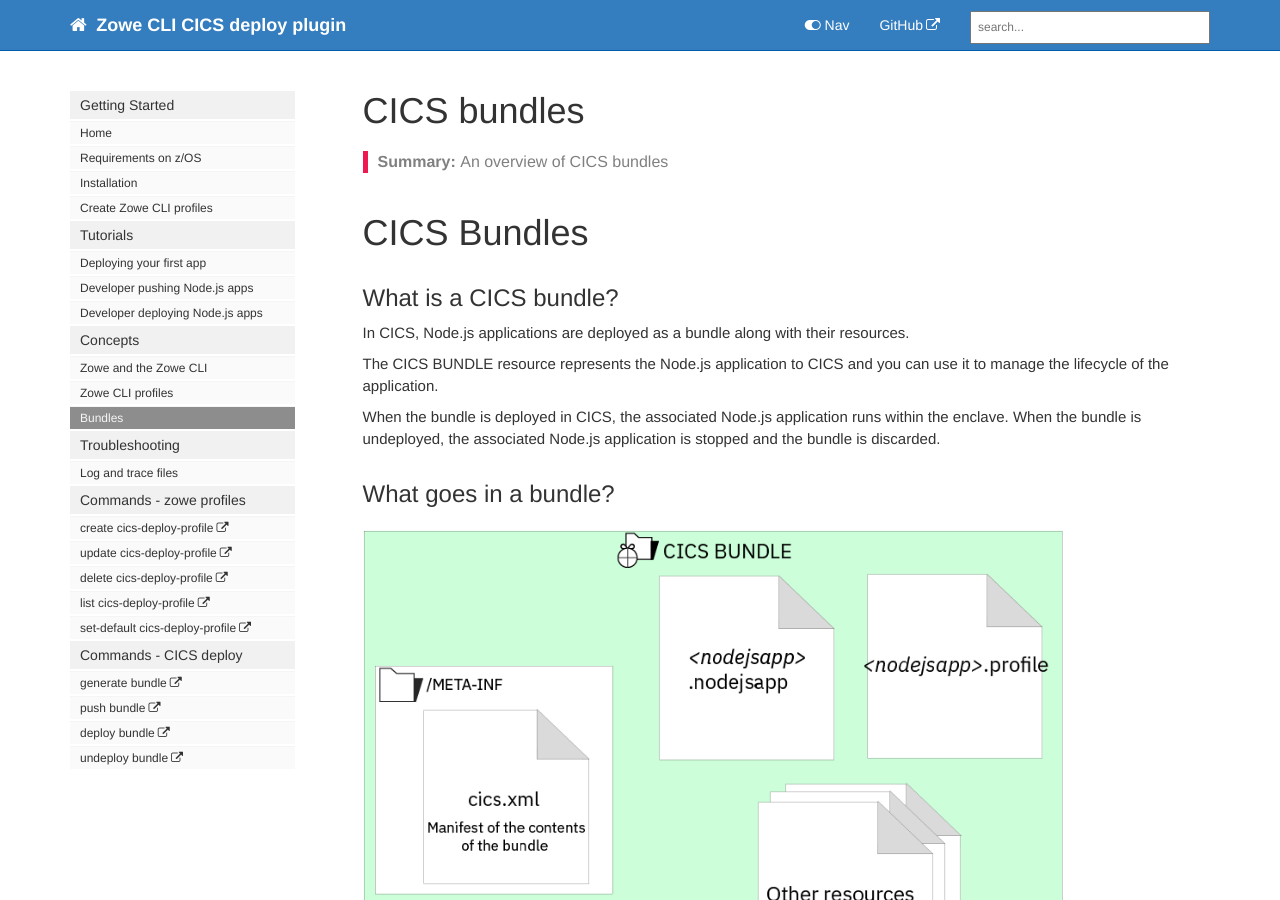
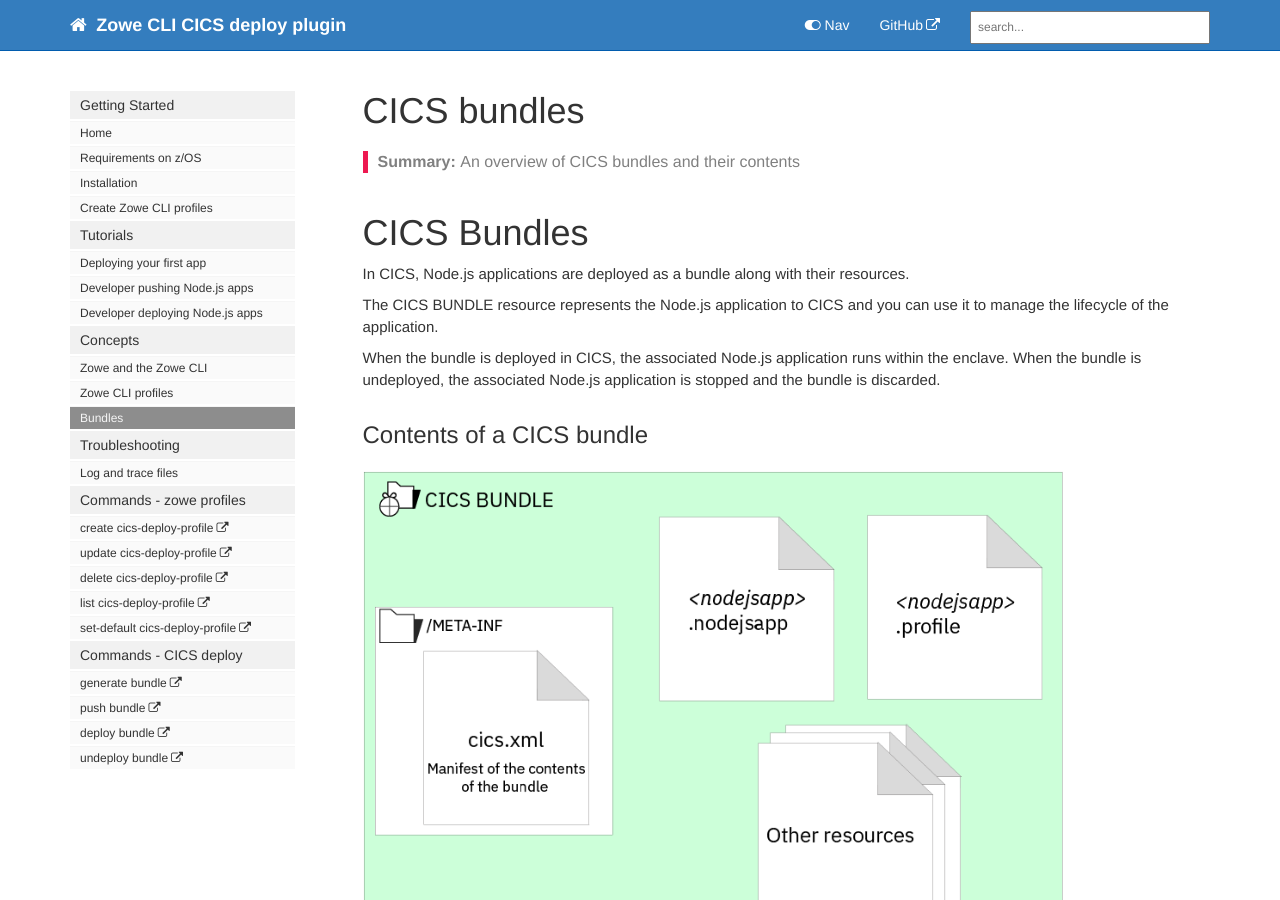
Before and after one commit to IBM/zowe-cli-cics-deploy-plugin, a Jekyll site: the page built from docs/pages/cdp/cdp-cics-bundles.md, in a window 1280 px wide and 900 px high. Built offline with Jekyll 4.4.1, drawn with Linux system fonts in a browser that asks for light colours; nearby versions of some CDN libraries; comment, search, counter and statistics services are not loaded.

Commit message:
tweaks to text and image

```diff
--- a/docs/pages/cdp/cdp-cics-bundles.md
+++ b/docs/pages/cdp/cdp-cics-bundles.md
@@ -2,14 +2,12 @@
 title: CICS bundles
 tags: [getting_started, concepts]
 keywords:
-summary: "An overview of CICS bundles"
+summary: "An overview of CICS bundles and their contents"
 sidebar: cdp_sidebar
 permalink: cdp-cics-bundles.html
 folder: cdp
 ---
 # CICS Bundles
-
-## What is a CICS bundle?
 
 In CICS, Node.js applications are deployed as a bundle along with their resources.
 
@@ -17,7 +15,7 @@ The CICS BUNDLE resource represents the Node.js application to CICS and you can
 
 When the bundle is deployed in CICS, the associated Node.js application runs within the enclave. When the bundle is undeployed, the associated Node.js application is stopped and the bundle is discarded.
 
-## What goes in a bundle?
+## Contents of a CICS bundle
 
 {% include image.html file="bundlecontents.png" alt="Contents of a CICS bundle" caption="Contents of a CICS bundle" %}
 
```
Also changed, not shown: docs/images/bundlecontents.png, docs/images/bundlecontents.svg.
